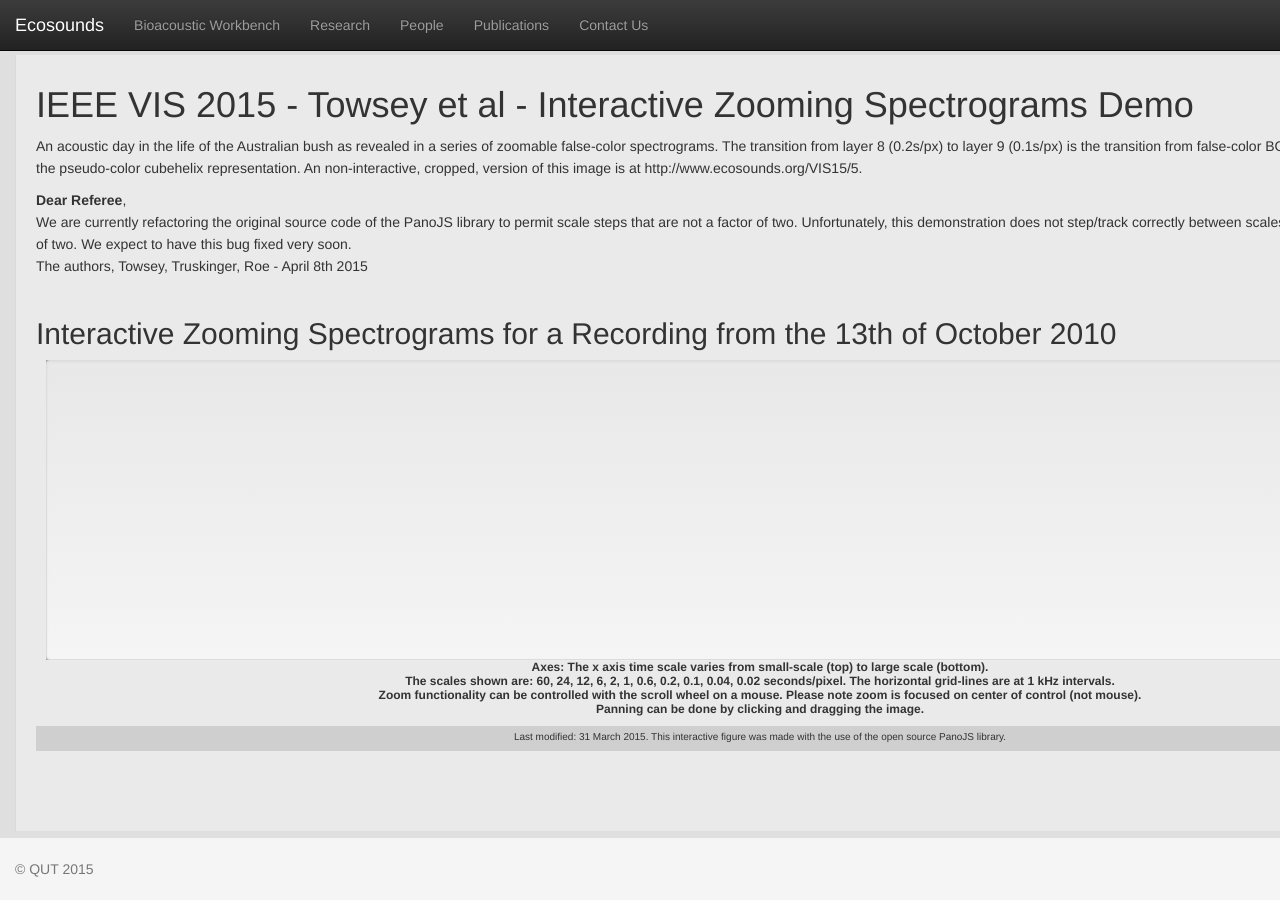
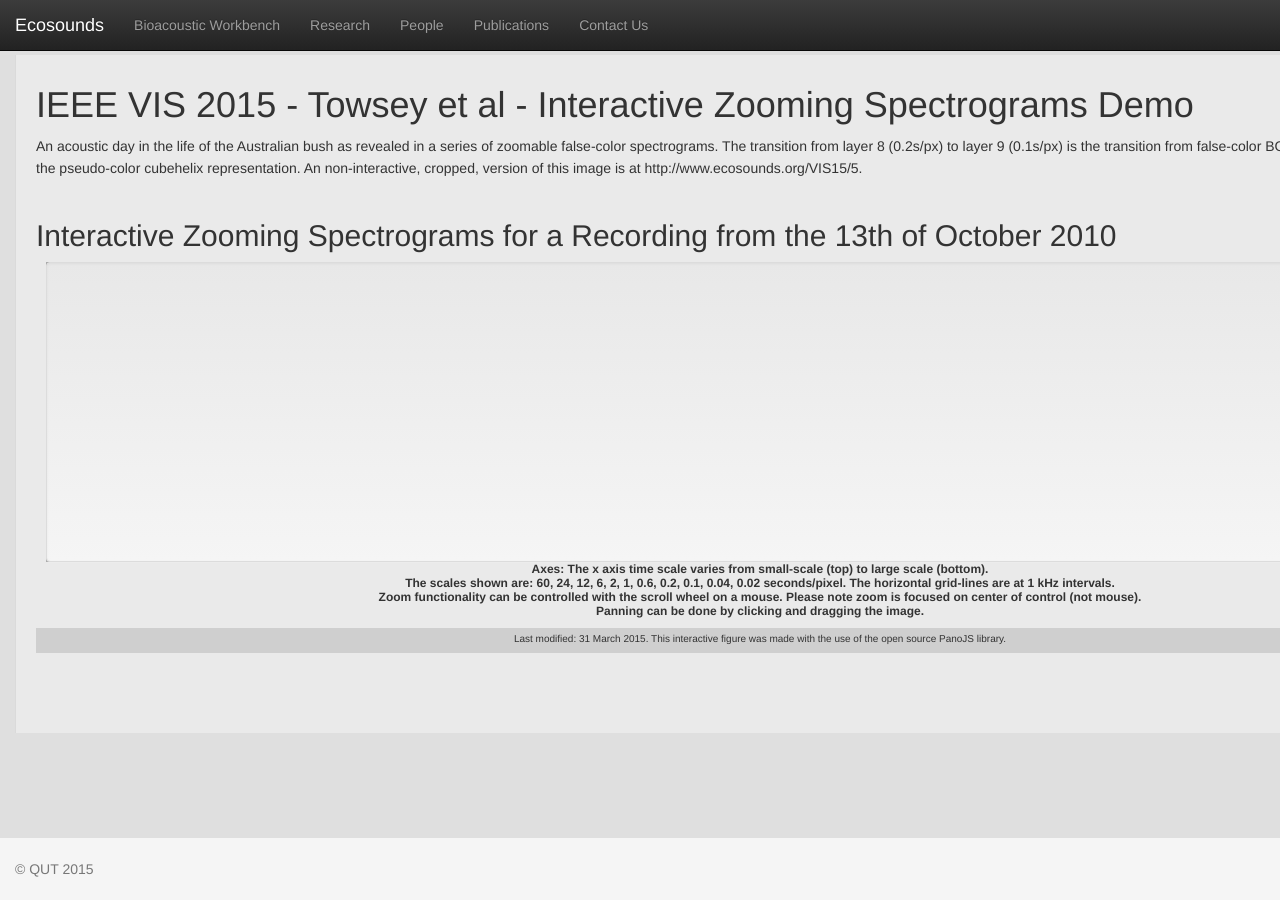
Before and after one commit to QutEcoacoustics/research-blog, a Jekyll site: the page built from publications/supplementary/IEEE_VIS2015/zoomingDemo.html, in a window 1280 px wide. Built offline with Jekyll 4.4.1, drawn with Linux system fonts in a browser that asks for light colours; nearby versions of some CDN libraries; Markdown is read by kramdown in place of the engine named in the settings; comment, search, counter and statistics services are not loaded.

Commit message:
Remove note to referees

```diff
--- a/publications/supplementary/IEEE_VIS2015/zoomingDemo.html
+++ b/publications/supplementary/IEEE_VIS2015/zoomingDemo.html
@@ -315,16 +315,6 @@ redirect_from: "/VIS15/zoom/"
 		  An non-interactive, cropped, version of this image is at <a href="http://www.ecosounds.org/VIS15/5">http://www.ecosounds.org/VIS15/5</a>.
       </p>
 
-	  <p>
-		<strong>Dear Referee</strong>,<br />
-		We are currently refactoring the original source code of the PanoJS library to permit scale steps that are not a factor of two.
-		Unfortunately, this demonstration does not step/track correctly between scales that are not different by a factor of two.
-		We expect to have this bug fixed very soon.
-		<br/>
-		The authors,
-		   Towsey, Truskinger, Roe - April 8th 2015
-	  </p>
-
       <h2>Interactive Zooming Spectrograms for a Recording from the 13th of October 2010
 	  </h2>
       <div style="margin: 0 10px;">
```
